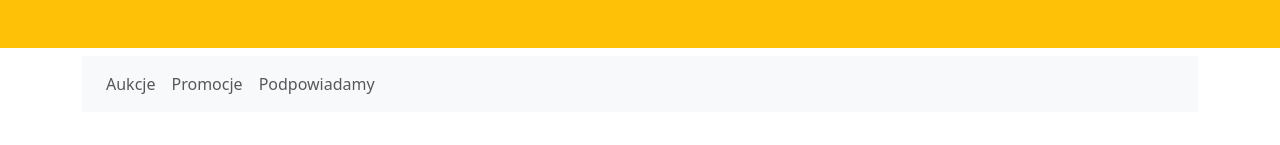
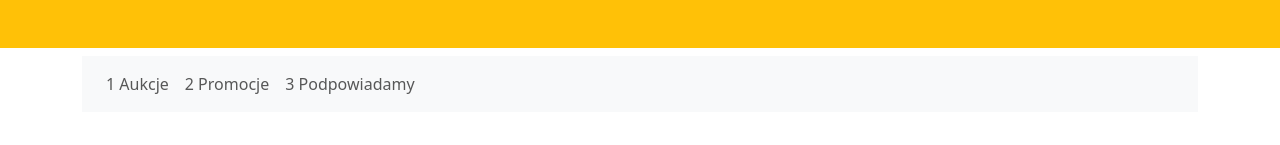
Before and after one commit to michaljabi/20251126-angular, an Angular app in the folder auction-portal/: page / in a window 1280 px wide. Shown: the part 155-300 px from the top of the page. Built offline with nearby package versions, Linux system fonts and the light colour scheme.

Commit message:
explain: @for $index

```diff
--- a/auction-portal/src/app/main-menu/main-menu.component.html
+++ b/auction-portal/src/app/main-menu/main-menu.component.html
@@ -10,9 +10,9 @@
       <!-- {{
         menuItems | json | uppercase
       }} -->
-      @for(item of menuItems; track item.title) {
+      @for(item of menuItems; track item.title; let i = $index) {
       <li class="nav-item">
-        <a class="nav-link" [href]="item.link">{{item.title}}</a>
+        <a class="nav-link" [href]="item.link"> {{ i + 1 }} {{ item.title }}</a>
       </li>
       }
     </ul>
```
